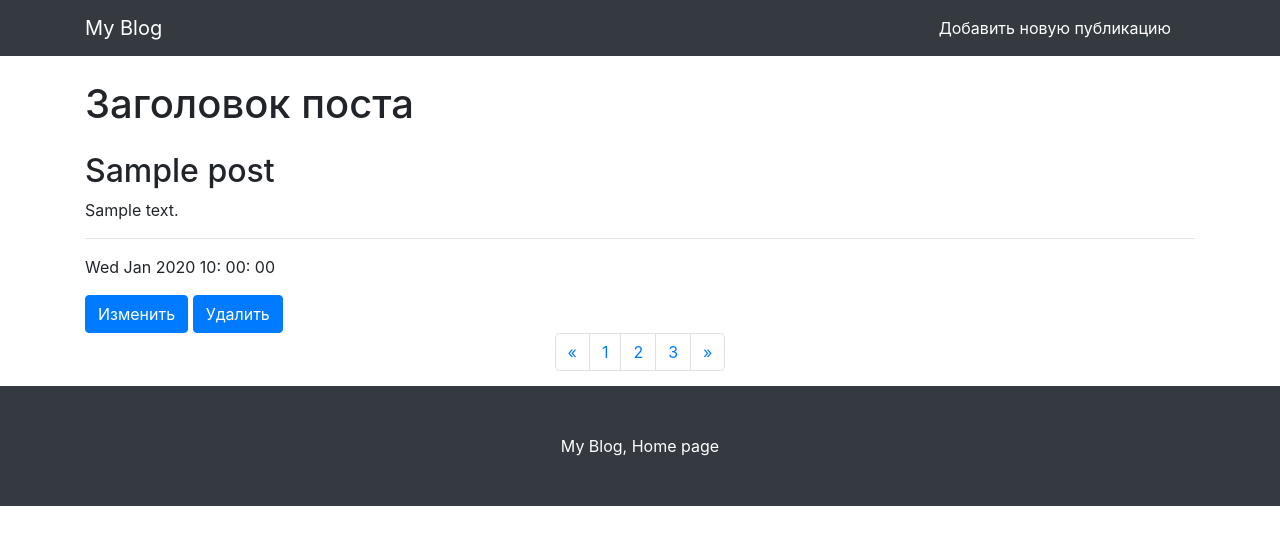
After one commit to A-Kostousov/my-blog, a Symfony app: template templates/blog/show.html.twig in a window 1280 px wide. The commit adds this page. Shown: the top 545 px of the page. Run offline with Twig, Linux system fonts and the light colour scheme; the template is opened without the code that fills it: most values are stand-ins (such as "Sample title", 1, 10 or a date in 2020); some libraries are stand-ins or nearby versions.

Commit message:
add/update/show/delete/bootstrap русифицировать через label ? ограничить текст на homepage до 255 символов с ... ?

```diff
--- a/composer.json
+++ b/composer.json
@@ -21,7 +21,8 @@
         "symfony/twig-bundle": "*",
         "symfony/validator": "*",
         "symfony/web-link": "*",
-        "symfony/yaml": "*"
+        "symfony/yaml": "*",
+        "twbs/bootstrap": "4.1.3"
     },
     "require-dev": {
         "symfony/debug-pack": "*",
--- a/src/Migrations/Version20181027125634.php
+++ b/src/Migrations/Version20181027125634.php
@@ -15,7 +15,7 @@ final class Version20181027125634 extends AbstractMigration
         // this up() migration is auto-generated, please modify it to your needs
         $this->abortIf($this->connection->getDatabasePlatform()->getName() !== 'mysql', 'Migration can only be executed safely on \'mysql\'.');
 
-        $this->addSql('CREATE TABLE post (id INT AUTO_INCREMENT NOT NULL, created_at DATETIME NOT NULL, title VARCHAR(255) NOT NULL, text VARCHAR(255) NOT NULL, PRIMARY KEY(id)) DEFAULT CHARACTER SET utf8mb4 COLLATE utf8mb4_unicode_ci ENGINE = InnoDB');
+        $this->addSql('CREATE TABLE default (id INT AUTO_INCREMENT NOT NULL, created_at DATETIME NOT NULL, title VARCHAR(255) NOT NULL, text VARCHAR(255) NOT NULL, PRIMARY KEY(id)) DEFAULT CHARACTER SET utf8mb4 COLLATE utf8mb4_unicode_ci ENGINE = InnoDB');
     }
 
     public function down(Schema $schema) : void
@@ -23,6 +23,6 @@ final class Version20181027125634 extends AbstractMigration
         // this down() migration is auto-generated, please modify it to your needs
         $this->abortIf($this->connection->getDatabasePlatform()->getName() !== 'mysql', 'Migration can only be executed safely on \'mysql\'.');
 
-        $this->addSql('DROP TABLE post');
+        $this->addSql('DROP TABLE default');
     }
 }
--- a/templates/base.html.twig
+++ b/templates/base.html.twig
@@ -1,13 +1,96 @@
 <!DOCTYPE html>
-<html>
+<html lang="en">
 <head>
     <meta charset="UTF-8">
     <title>{% block title %}Welcome!{% endblock %}</title>
+    <meta name="viewport" content="width=device-width, initial-scale=1, shrink-to-fit=no">
+    <link rel="stylesheet" href="https://stackpath.bootstrapcdn.com/bootstrap/4.1.3/css/bootstrap.min.css" integrity="sha384-MCw98/SFnGE8fJT3GXwEOngsV7Zt27NXFoaoApmYm81iuXoPkFOJwJ8ERdknLPMO" crossorigin="anonymous">
+    <link rel="stylesheet" href="https://use.fontawesome.com/releases/v5.3.1/css/all.css" integrity="sha384-mzrmE5qonljUremFsqc01SB46JvROS7bZs3IO2EmfFsd15uHvIt+Y8vEf7N7fWAU" crossorigin="anonymous">
+    <link rel="stylesheet" href="{{ asset('assets/css/stylesheet.css') }}">
     {% block stylesheets %}{% endblock %}
 </head>
 <body>
+
+<!-- Navigation -->
+<nav class="navbar navbar-expand-lg navbar-dark bg-dark fixed-top">
+    <div class="container">
+        <a class="navbar-brand" href="{{ path('homepage') }}">My Blog</a>
+        <button class="navbar-toggler" type="button" data-toggle="collapse" data-target="#navbarResponsive" aria-controls="navbarResponsive" aria-expanded="false" aria-label="Toggle navigation">
+            <span class="navbar-toggler-icon"></span>
+        </button>
+        <div class="collapse navbar-collapse" id="navbarResponsive">
+            <ul class="navbar-nav ml-auto">
+                <li class="nav-item active">
+                    <a class="nav-link" href="{{ path('add-publication') }}">Добавить новую публикацию
+                        <span class="sr-only">(current)</span>
+                    </a>
+                </li>
+
+
+                <li class="nav-item">
+                    <a class="nav-link" href="#"></a>
+                </li>
+            </ul>
+        </div>
+    </div>
+</nav>
+
+<div class="container">
+
+    <!-- Page Heading -->
+    <h1 class="my-4">Заголовок поста
+        <small></small>
+    </h1>
+
     {% block body %}{% endblock %}
-        asdas
+</div>
+
+<!-- Pagination -->
+<ul class="pagination justify-content-center">
+    <li class="page-item">
+        <a class="page-link" href="#" aria-label="Previous">
+            <span aria-hidden="true">&laquo;</span>
+            <span class="sr-only">Previous</span>
+        </a>
+    </li>
+    <li class="page-item">
+        <a class="page-link" href="#">1</a>
+    </li>
+    <li class="page-item">
+        <a class="page-link" href="#">2</a>
+    </li>
+    <li class="page-item">
+        <a class="page-link" href="#">3</a>
+    </li>
+    <li class="page-item">
+        <a class="page-link" href="#" aria-label="Next">
+            <span aria-hidden="true">&raquo;</span>
+            <span class="sr-only">Next</span>
+        </a>
+    </li>
+</ul>
+
+<!-- /.container -->
+
+
+<!-- Footer -->
+<footer class="py-5 bg-dark">
+    <div class="container">
+        <p class="m-0 text-center text-white">My Blog, Home page</p>
+    </div>
+    <!-- /.container -->
+</footer>
+
+<div class="lmask" id="loading-mask" style="display: none"></div>
+
+<script
+        src="https://code.jquery.com/jquery-3.3.1.min.js"
+        integrity="sha256-FgpCb/KJQlLNfOu91ta32o/NMZxltwRo8QtmkMRdAu8="
+        crossorigin="anonymous"></script>
+<script src="https://cdnjs.cloudflare.com/ajax/libs/popper.js/1.14.3/umd/popper.min.js" integrity="sha384-ZMP7rVo3mIykV+2+9J3UJ46jBk0WLaUAdn689aCwoqbBJiSnjAK/l8WvCWPIPm49" crossorigin="anonymous"></script>
+<script src="https://stackpath.bootstrapcdn.com/bootstrap/4.1.3/js/bootstrap.min.js" integrity="sha384-ChfqqxuZUCnJSK3+MXmPNIyE6ZbWh2IMqE241rYiqJxyMiZ6OW/JmZQ5stwEULTy" crossorigin="anonymous"></script>
+
+
 {% block javascripts %}{% endblock %}
 </body>
 </html>
--- /dev/null
+++ b/templates/blog/show.html.twig
@@ -0,0 +1,14 @@
+{% extends 'base.html.twig' %}
+
+{% block title %}Страница поста{% endblock %}
+
+{% block body %}
+    <h2>{{ post.postTitle }}</h2>
+    <p>{{ post.postText }}</p>
+    <hr>
+    <p>{{ post.createdAt | date (" D M Y H: i: s ") }}</p>
+
+    <a href="{{ path('update', {'id': post.id}) }}" class="btn btn-primary">Изменить</a>
+    <a href="{{ path('delete', {'id': post.id}) }}" class="btn btn-primary">Удалить</a>
+
+{% endblock %}
--- /dev/null
+++ b/translations/messages.ru.yaml
@@ -0,0 +1,3 @@
+label:
+  postTitle: Заголовок
+  postText: Контент
```
Also changed, not shown: src/Controller/DefaultController.php (+6 -1 lines), src/Controller/PublicationController.php (added, +81 -0 lines), src/Entity/Post.php (+29 -12 lines), src/Form/PostType.php (added, +25 -0 lines), src/Service/Posts.php (added, +53 -0 lines), templates/blog/homepage.html.twig (added, +9 -0 lines), templates/blog/new_post.html.twig (added, +25 -0 lines), templates/blog/update.html.twig (added, +21 -0 lines), templates/default/index.html.twig (+25 -13 lines), public/assets/css/stylesheet.css (added), 2 other files. Lines whose indentation alone changed are shown as unchanged.
